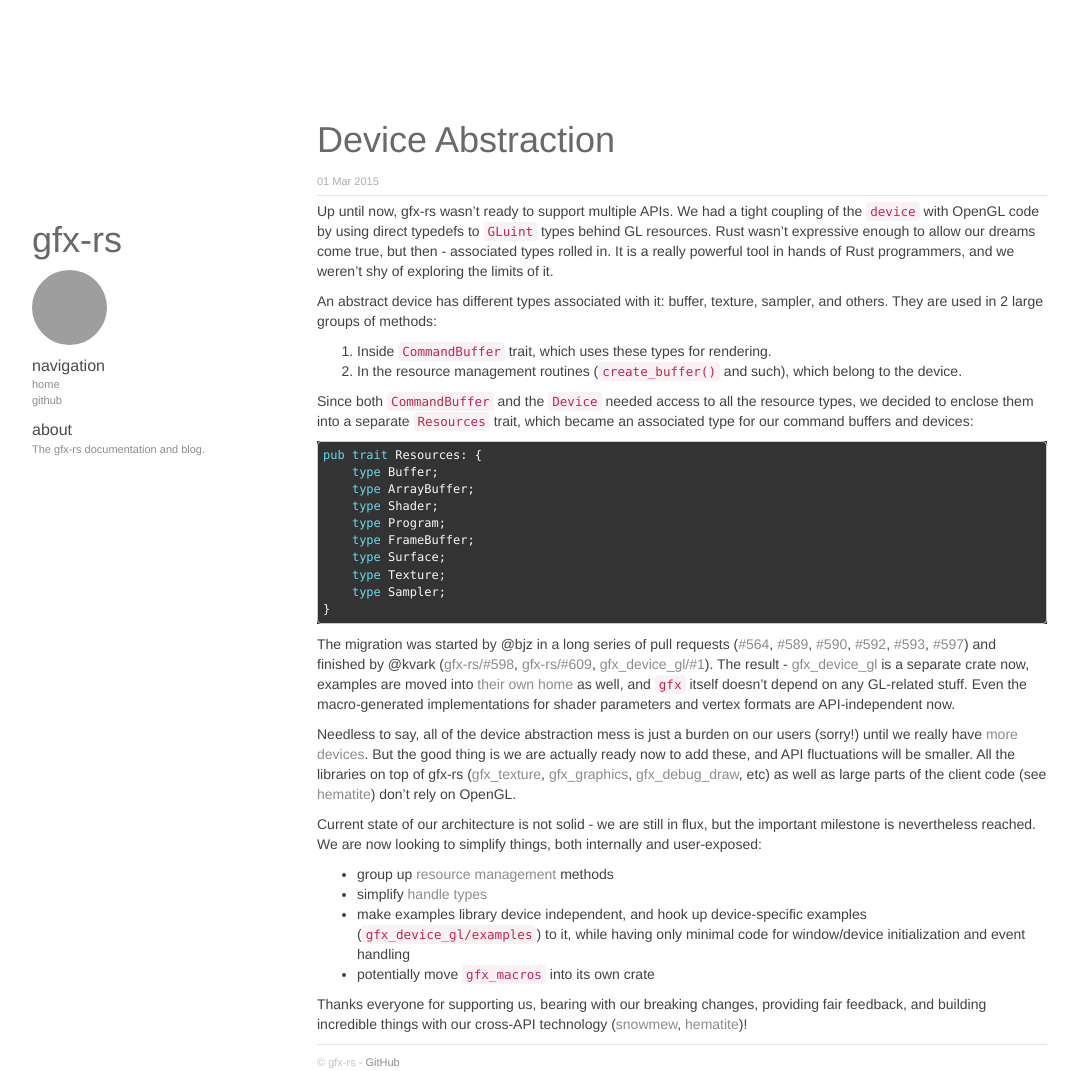
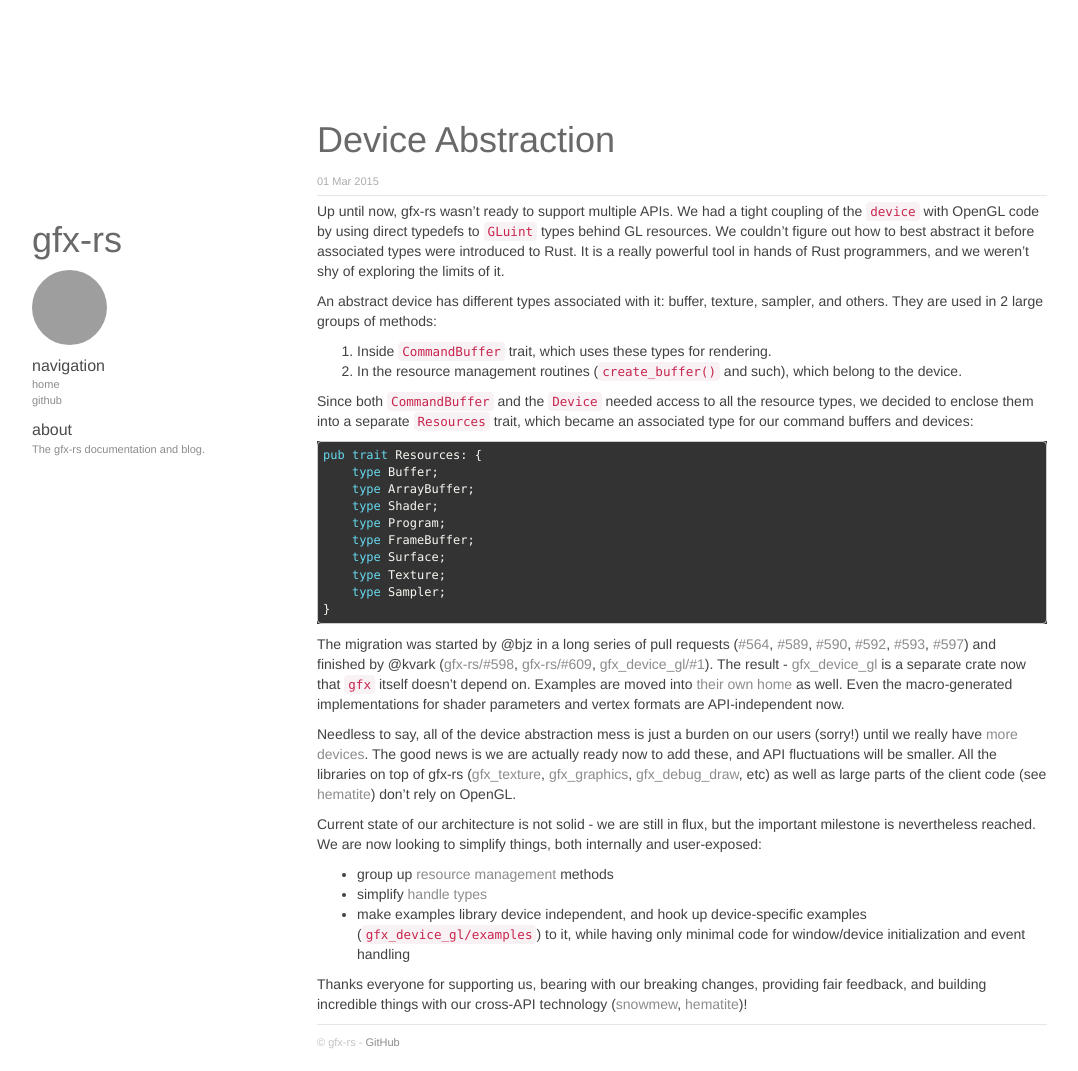
Before and after one commit to gfx-rs/gfx-rs.github.io, a Jekyll site: the page built from _posts/2015-03-01-device.md, in a window 1280 px wide. Shown: the whole page, without its empty margins (53-1131 px from the left). Built offline with Jekyll 4.4.1, drawn with Linux system fonts in a browser that asks for light colours; nearby versions of some CDN libraries; library files that are not in the unit come from our copies; Markdown is read by kramdown in place of the engine named in the settings; grey boxes are pictures that could not be loaded.

Commit message:
Applied fixes by @csherratt

```diff
--- a/_posts/2015-03-01-device.md
+++ b/_posts/2015-03-01-device.md
@@ -3,7 +3,7 @@
 title: Device Abstraction
 ---
 
-Up until now, gfx-rs wasn't ready to support multiple APIs. We had a tight coupling of the `device` with OpenGL code by using direct typedefs to `GLuint` types behind GL resources. Rust wasn't expressive enough to allow our dreams come true, but then - associated types rolled in. It is a really powerful tool in hands of Rust programmers, and we weren't shy of exploring the limits of it.
+Up until now, gfx-rs wasn't ready to support multiple APIs. We had a tight coupling of the `device` with OpenGL code by using direct typedefs to `GLuint` types behind GL resources. We couldn't figure out how to best abstract it before associated types were introduced to Rust. It is a really powerful tool in hands of Rust programmers, and we weren't shy of exploring the limits of it.
 
 An abstract device has different types associated with it: buffer, texture, sampler, and others. They are used in 2 large groups of methods:
   1. Inside `CommandBuffer` trait, which uses these types for rendering.
@@ -23,14 +23,13 @@
 }
 {% endhighlight %}
 
-The migration was started by @bjz in a long series of pull requests ([#564](https://github.com/gfx-rs/gfx-rs/issues/564), [#589](https://github.com/gfx-rs/gfx-rs/issues/589), [#590](https://github.com/gfx-rs/gfx-rs/issues/590), [#592](https://github.com/gfx-rs/gfx-rs/issues/592), [#593](https://github.com/gfx-rs/gfx-rs/issues/593), [#597](https://github.com/gfx-rs/gfx-rs/issues/597)) and finished by @kvark ([gfx-rs/#598](https://github.com/gfx-rs/gfx-rs/pull/598), [gfx-rs/#609](https://github.com/gfx-rs/gfx-rs/pull/609), [gfx_device_gl/#1](https://github.com/gfx-rs/gfx_device_gl/pull/1)). The result - [gfx_device_gl](https://github.com/gfx-rs/gfx_device_gl) is a separate crate now, examples are moved into [their own home](https://github.com/gfx-rs/gfx_examples) as well, and `gfx` itself doesn't depend on any GL-related stuff. Even the macro-generated implementations for shader parameters and vertex formats are API-independent now.
+The migration was started by @bjz in a long series of pull requests ([#564](https://github.com/gfx-rs/gfx-rs/issues/564), [#589](https://github.com/gfx-rs/gfx-rs/issues/589), [#590](https://github.com/gfx-rs/gfx-rs/issues/590), [#592](https://github.com/gfx-rs/gfx-rs/issues/592), [#593](https://github.com/gfx-rs/gfx-rs/issues/593), [#597](https://github.com/gfx-rs/gfx-rs/issues/597)) and finished by @kvark ([gfx-rs/#598](https://github.com/gfx-rs/gfx-rs/pull/598), [gfx-rs/#609](https://github.com/gfx-rs/gfx-rs/pull/609), [gfx_device_gl/#1](https://github.com/gfx-rs/gfx_device_gl/pull/1)). The result - [gfx_device_gl](https://github.com/gfx-rs/gfx_device_gl) is a separate crate now that `gfx` itself doesn't depend on. Examples are moved into [their own home](https://github.com/gfx-rs/gfx_examples) as well. Even the macro-generated implementations for shader parameters and vertex formats are API-independent now.
 
-Needless to say, all of the device abstraction mess is just a burden on our users (sorry!) until we really have [more devices](https://github.com/gfx-rs/gfx-rs/issues/352). But the good thing is we are actually ready now to add these, and API fluctuations will be smaller. All the libraries on top of gfx-rs ([gfx_texture](https://github.com/PistonDevelopers/gfx_texture), [gfx_graphics](https://github.com/PistonDevelopers/gfx_graphics), [gfx_debug_draw](https://github.com/PistonDevelopers/gfx-debug-draw), etc) as well as large parts of the client code (see [hematite](https://github.com/PistonDevelopers/hematite)) don't rely on OpenGL.
+Needless to say, all of the device abstraction mess is just a burden on our users (sorry!) until we really have [more devices](https://github.com/gfx-rs/gfx-rs/issues/352). The good news is we are actually ready now to add these, and API fluctuations will be smaller. All the libraries on top of gfx-rs ([gfx_texture](https://github.com/PistonDevelopers/gfx_texture), [gfx_graphics](https://github.com/PistonDevelopers/gfx_graphics), [gfx_debug_draw](https://github.com/PistonDevelopers/gfx-debug-draw), etc) as well as large parts of the client code (see [hematite](https://github.com/PistonDevelopers/hematite)) don't rely on OpenGL.
 
 Current state of our architecture is not solid - we are still in flux, but the important milestone is nevertheless reached. We are now looking to simplify things, both internally and user-exposed:
 - group up [resource management](https://github.com/gfx-rs/gfx-rs/issues/570) methods
 - simplify [handle types](https://github.com/gfx-rs/gfx-rs/issues/616)
 - make examples library device independent, and hook up device-specific examples (`gfx_device_gl/examples`) to it, while having only minimal code for window/device initialization and event handling
-- potentially move `gfx_macros` into its own crate
 
 Thanks everyone for supporting us, bearing with our breaking changes, providing fair feedback, and building incredible things with our cross-API technology ([snowmew](https://github.com/csherratt/snowmew), [hematite](https://github.com/PistonDevelopers/hematite))!
```
